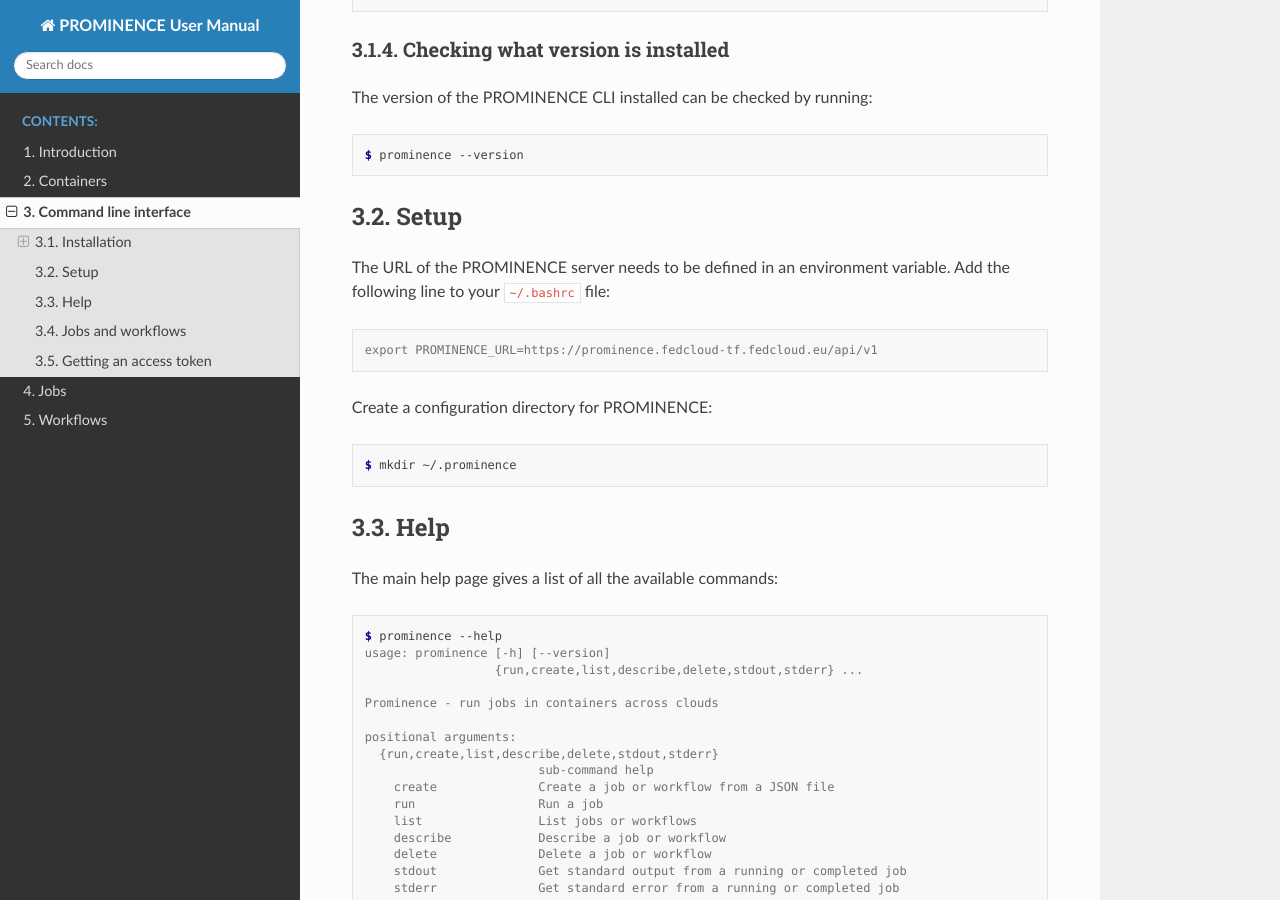
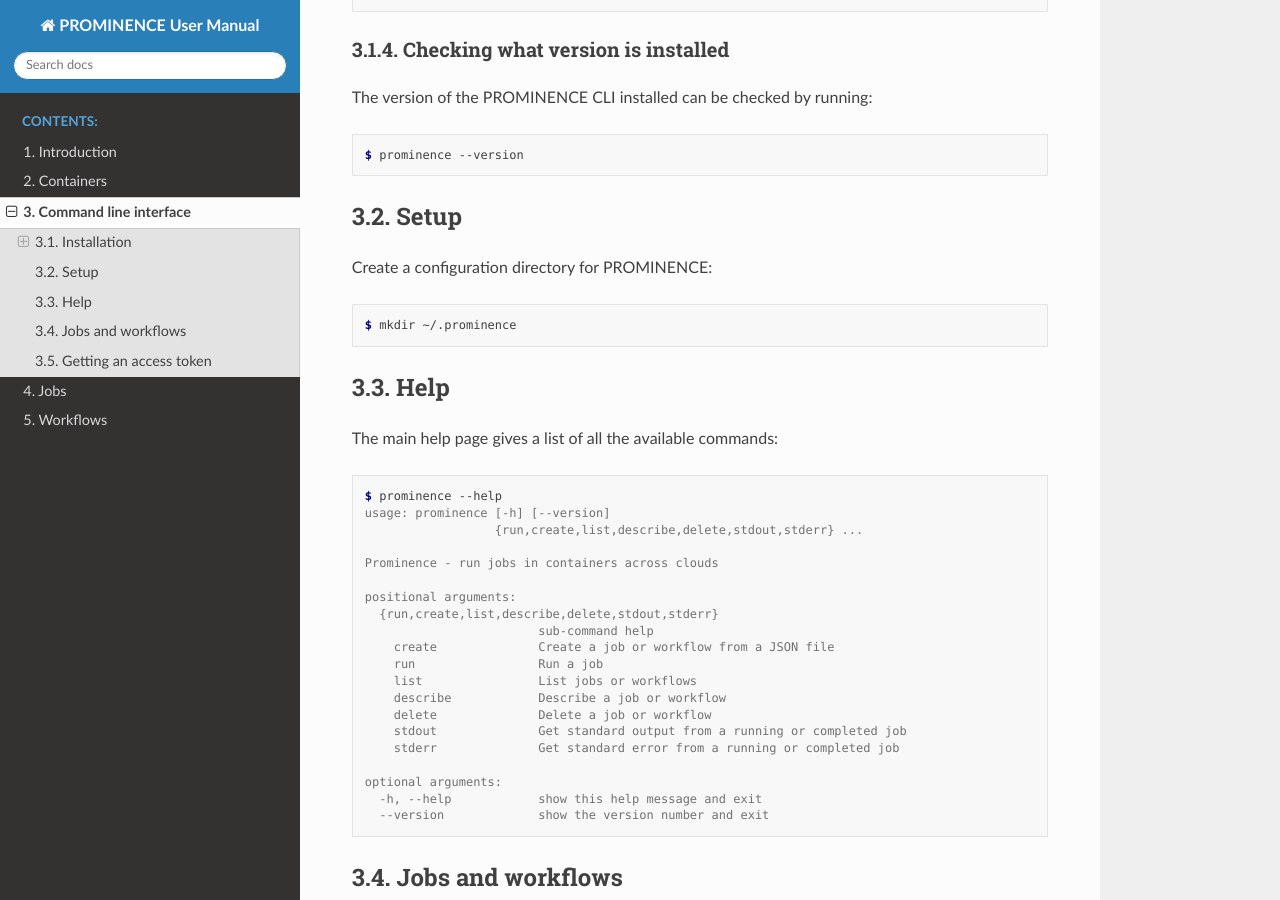
Before and after one commit to prominence-eosc/docs-eosc, a Sphinx documentation site: the page built from source/command-line-interface.rst, in a window 1280 px wide and 900 px high, scrolled down 2064 px. Built offline with Sphinx 7.4.7 and the Read the Docs theme 2.0.0, drawn with Linux system fonts in a browser that asks for light colours.

Commit message:
User no longer need to specify a PROMINENCE_URL

```diff
--- a/source/command-line-interface.rst
+++ b/source/command-line-interface.rst
@@ -107,12 +107,6 @@
 Setup
 -----
 
-The URL of the PROMINENCE server needs to be defined in an environment variable. Add the following line to your ``~/.bashrc`` file:
-
-.. code-block:: console
-
-    export PROMINENCE_URL=https://prominence.fedcloud-tf.fedcloud.eu/api/v1
-
 Create a configuration directory for PROMINENCE:
 
 .. code-block:: console
```
